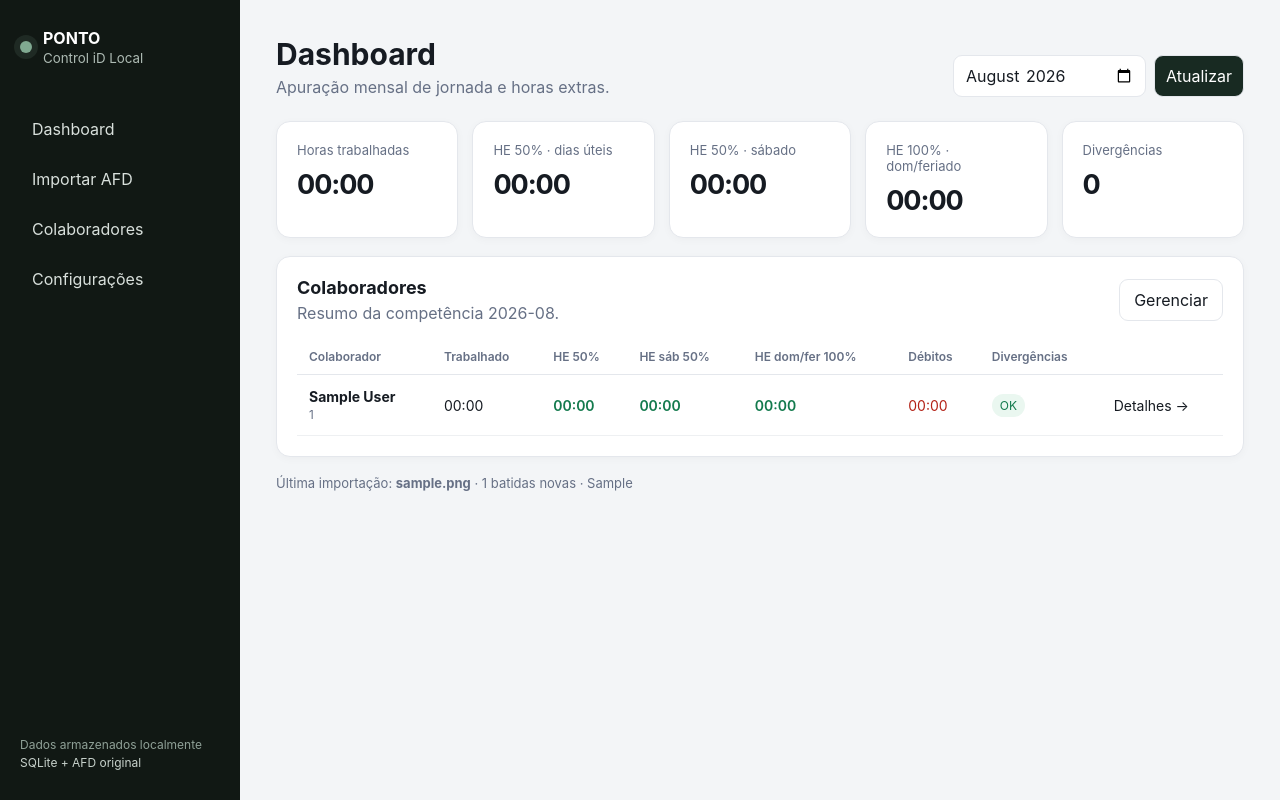
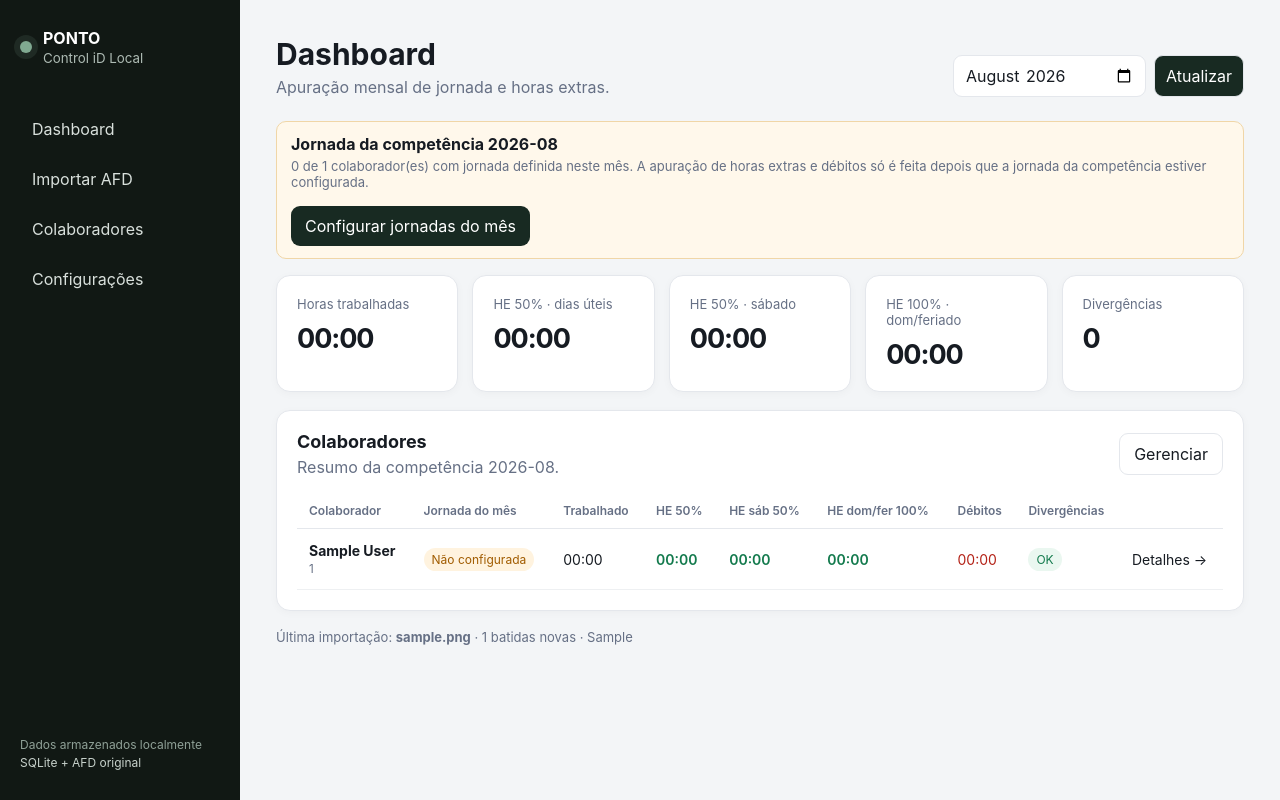
Before and after one commit to lucasgarciamoreira92-rgb/ponto-controlid, a FastAPI app: page / in a window 1280 px wide. Run offline with FastAPI, Linux system fonts and the light colour scheme; data comes from the database, SQL or seed files in the repository; tables that the repository leaves empty hold one stand-in row (values such as "Sample post").

Commit message:
Adiciona configuração mensal no dashboard

```diff
--- a/templates/dashboard.html
+++ b/templates/dashboard.html
@@ -5,6 +5,18 @@
   <div><h1>Dashboard</h1><p>Apuração mensal de jornada e horas extras.</p></div>
   <form method="get" class="month-form"><input type="month" name="month" value="{{ month }}"><button>Atualizar</button></form>
 </div>
+
+<div class="notice {% if configured_count == employee_count and employee_count > 0 %}success{% endif %}" style="display:flex;align-items:center;justify-content:space-between;gap:16px;flex-wrap:wrap;">
+  <div>
+    <strong>Jornada da competência {{ month }}</strong>
+    <div class="help" style="margin-top:4px;">
+      {{ configured_count }} de {{ employee_count }} colaborador(es) com jornada definida neste mês.
+      A apuração de horas extras e débitos só é feita depois que a jornada da competência estiver configurada.
+    </div>
+  </div>
+  <a class="button primary" href="/month-schedules?month={{ month }}">Configurar jornadas do mês</a>
+</div>
+
 <div class="cards">
   <div class="card metric"><span>Horas trabalhadas</span><strong>{{ totals.worked|hm }}</strong></div>
   {% if settings.bank_hours_enabled == '1' %}
@@ -18,10 +30,17 @@
 </div>
 <div class="card">
   <div class="section-head"><div><h2>Colaboradores</h2><p>Resumo da competência {{ month }}.</p></div><a class="button ghost" href="/employees">Gerenciar</a></div>
-  <div class="table-wrap"><table><thead><tr><th>Colaborador</th><th>Trabalhado</th>{% if settings.bank_hours_enabled == '1' %}<th>Banco</th>{% else %}<th>HE {{ settings.overtime_weekday_percent }}%</th><th>HE sáb {{ settings.overtime_saturday_percent }}%</th><th>HE dom/fer {{ settings.overtime_sunday_holiday_percent }}%</th><th>Débitos</th>{% endif %}<th>Divergências</th><th></th></tr></thead><tbody>
+  <div class="table-wrap"><table><thead><tr><th>Colaborador</th><th>Jornada do mês</th><th>Trabalhado</th>{% if settings.bank_hours_enabled == '1' %}<th>Banco</th>{% else %}<th>HE {{ settings.overtime_weekday_percent }}%</th><th>HE sáb {{ settings.overtime_saturday_percent }}%</th><th>HE dom/fer {{ settings.overtime_sunday_holiday_percent }}%</th><th>Débitos</th>{% endif %}<th>Divergências</th><th></th></tr></thead><tbody>
   {% for s in summaries %}
-  <tr><td><strong>{{ s.employee.name }}</strong><small>{{ s.employee.external_id or 'sem identificador AFD' }}</small></td><td>{{ s.worked|hm }}</td>{% if settings.bank_hours_enabled == '1' %}<td class="positive">{{ s.bank|hm }}</td>{% else %}<td class="positive">{{ s.overtime_weekday|hm }}</td><td class="positive">{{ s.overtime_saturday|hm }}</td><td class="positive">{{ s.overtime_sunday_holiday|hm }}</td><td class="negative">{{ s.shortage|hm }}</td>{% endif %}<td>{% if s.issues %}<span class="badge warn">{{ s.issues }}</span>{% else %}<span class="badge ok">OK</span>{% endif %}</td><td><a href="/report/{{ s.employee.id }}?month={{ month }}">Detalhes →</a></td></tr>
-  {% else %}<tr><td colspan="9" class="empty">Importe um AFD ou cadastre um colaborador.</td></tr>{% endfor %}
+  <tr>
+    <td><strong>{{ s.employee.name }}</strong><small>{{ s.employee.external_id or 'sem identificador AFD' }}</small></td>
+    <td>{% if s.month_configured %}<span class="badge ok">Configurada</span>{% else %}<span class="badge warn">Não configurada</span>{% endif %}</td>
+    <td>{{ s.worked|hm }}</td>
+    {% if settings.bank_hours_enabled == '1' %}<td class="positive">{{ s.bank|hm }}</td>{% else %}<td class="positive">{{ s.overtime_weekday|hm }}</td><td class="positive">{{ s.overtime_saturday|hm }}</td><td class="positive">{{ s.overtime_sunday_holiday|hm }}</td><td class="negative">{{ s.shortage|hm }}</td>{% endif %}
+    <td>{% if s.issues %}<span class="badge warn">{{ s.issues }}</span>{% else %}<span class="badge ok">OK</span>{% endif %}</td>
+    <td><a href="/report/{{ s.employee.id }}?month={{ month }}">Detalhes →</a></td>
+  </tr>
+  {% else %}<tr><td colspan="10" class="empty">Importe um AFD ou cadastre um colaborador.</td></tr>{% endfor %}
   </tbody></table></div>
 </div>
 {% if last_import %}<p class="footnote">Última importação: <strong>{{ last_import.original_filename }}</strong> · {{ last_import.punch_count }} batidas novas · {{ last_import.device_model or 'equipamento não identificado' }}</p>{% endif %}
```
